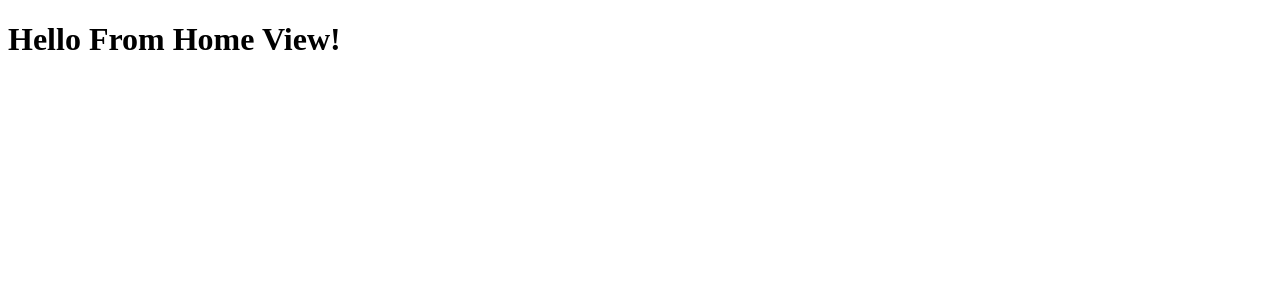
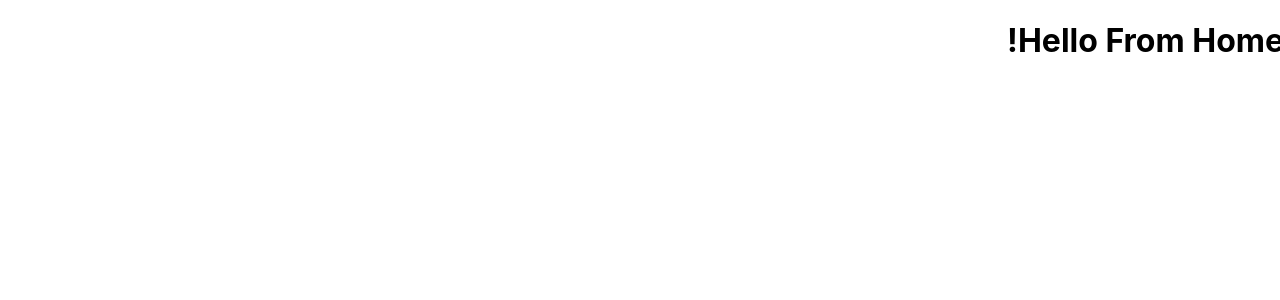
Before and after one commit to freakingeek/quizzo, a Vue app: page / in a window 1280 px wide. Shown: the top 300 px of the page. Built offline with nearby package versions, Linux system fonts and the light colour scheme.

Commit message:
feat: add reset styles

```diff
--- a/src/assets/styles/App.scss
+++ b/src/assets/styles/App.scss
@@ -7,3 +7,17 @@
   --gray: #161a1d;
   --black: #0b090a;
 }
+
+// Reset
+
+*,
+*::before,
+*::after {
+  direction: rtl;
+  font-family: 'Inter', sans-serif;
+}
+
+a {
+  color: inherit;
+  text-decoration: none;
+}
```
